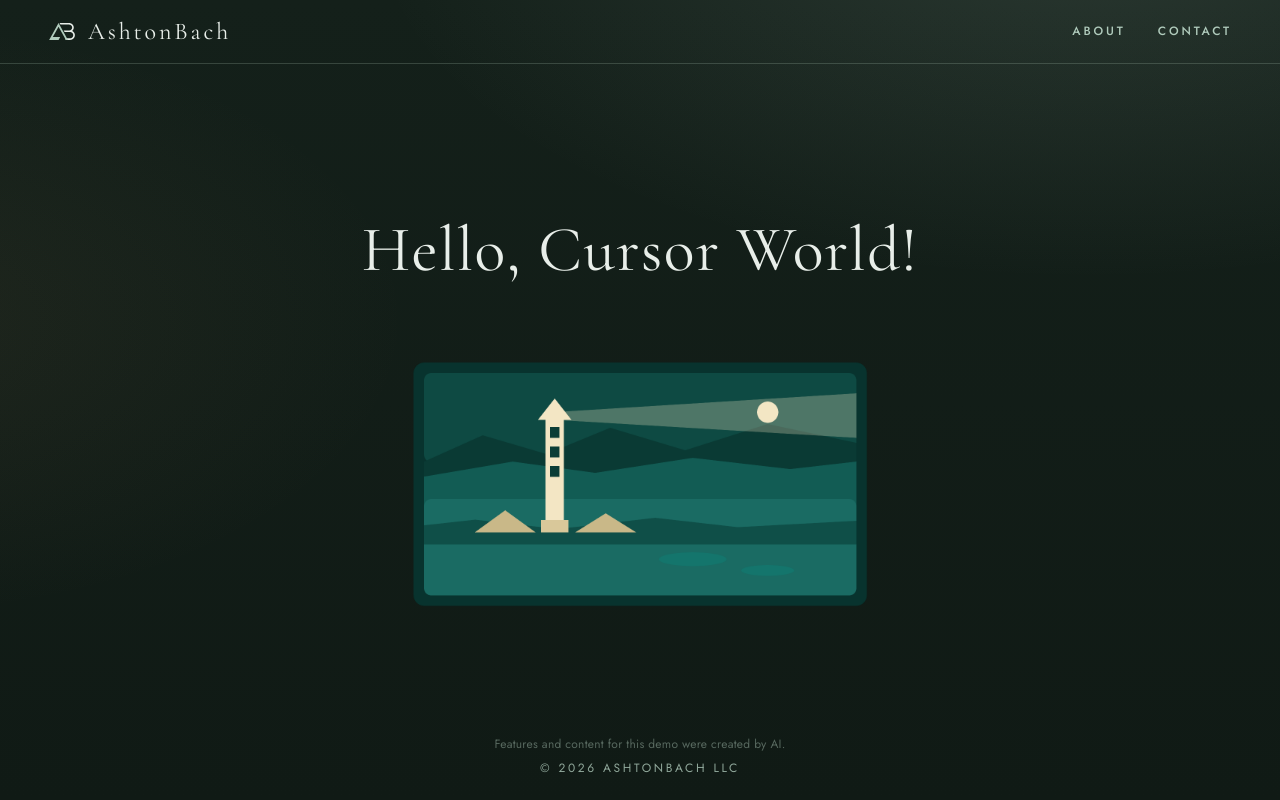
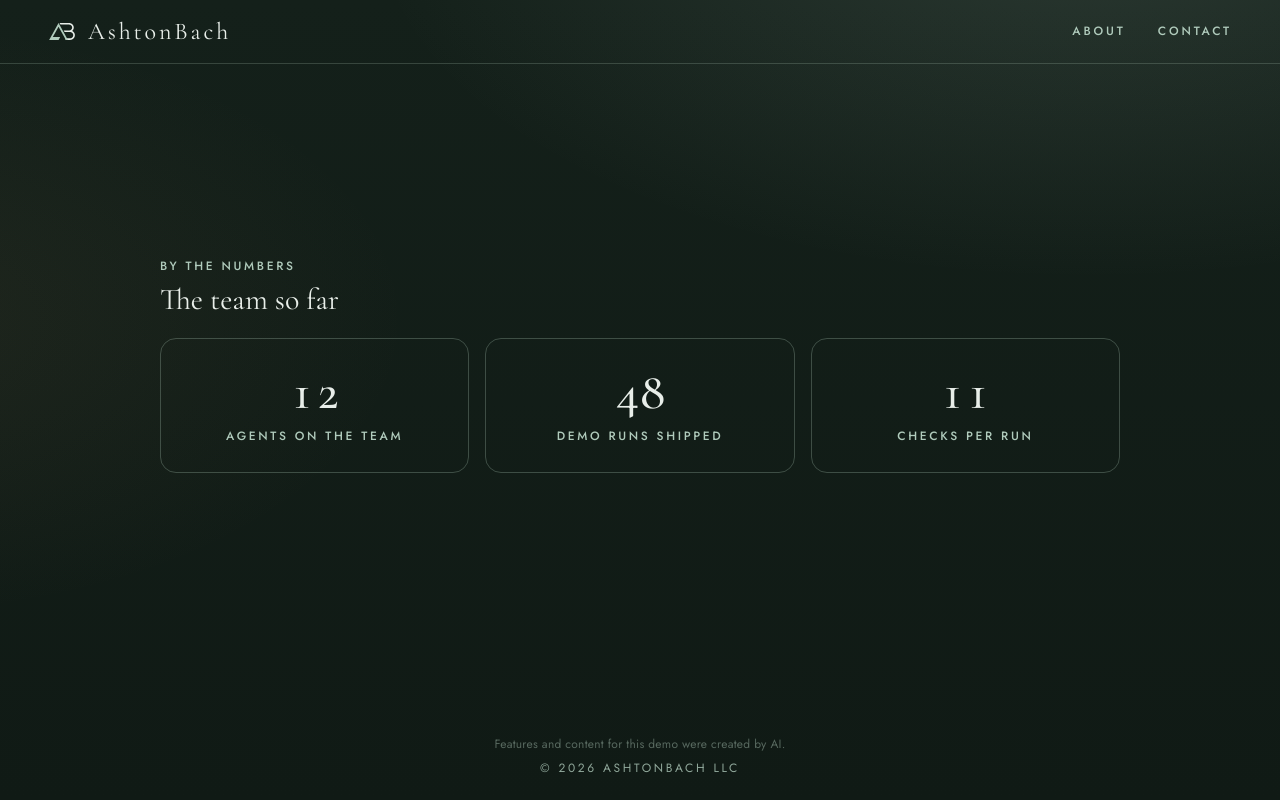
Before and after one commit to ashtonbach/agent-showcase, a Next.js app: page / in a window 1280 px wide. Built offline with nearby package versions, Linux system fonts and the light colour scheme.

Commit message:
Feature: Animated counter (Author: Jonah Reyes)
Co-authored-by: Agent 0067 <ashtonbach-bot@users.noreply.github.com>

```diff
--- /dev/null
+++ b/app/lab/animated-counter/index.tsx
@@ -0,0 +1,59 @@
+"use client";
+import { useEffect, useRef, useState } from "react";
+
+const STATS = [
+  { label: "Agents on the team", value: 12 },
+  { label: "Demo runs shipped", value: 48 },
+  { label: "Checks per run", value: 11 },
+];
+const css = `
+.lab-counter { width: min(960px, 100%); margin: 8px auto 56px; }
+.lab-counter h2 { font-family: var(--serif); font-weight: 400; font-size: 30px; line-height: 1.2; margin: 6px 0 20px; }
+.lab-counter ul { display: grid; grid-template-columns: repeat(3, 1fr); gap: 16px; list-style: none; }
+.lab-counter li { padding: 24px; border: 1px solid rgba(176, 203, 188, 0.28); border-radius: 16px; text-align: center; }
+.lab-counter strong { display: block; font-family: var(--serif); font-weight: 500; font-size: 52px; line-height: 1.1; font-variant-numeric: tabular-nums; }
+@media (max-width: 640px) { .lab-counter ul { grid-template-columns: 1fr; } }
+`;
+
+export default function AnimatedCounter() {
+  const ref = useRef<HTMLElement>(null);
+  const [n, setN] = useState(STATS.map(() => 0));
+  useEffect(() => {
+    const el = ref.current;
+    if (!el) return;
+    const done = () => setN(STATS.map((s) => s.value));
+    if (window.matchMedia("(prefers-reduced-motion: reduce)").matches) return done();
+    let raf = 0;
+    const io = new IntersectionObserver((entries) => {
+      if (!entries.some((e) => e.isIntersecting)) return;
+      io.disconnect();
+      const t0 = performance.now();
+      const tick = (t: number) => {
+        const p = Math.min(1, (t - t0) / 1200);
+        setN(STATS.map((s) => Math.round(s.value * p)));
+        if (p < 1) raf = requestAnimationFrame(tick);
+      };
+      raf = requestAnimationFrame(tick);
+    });
+    io.observe(el);
+    return () => {
+      io.disconnect();
+      cancelAnimationFrame(raf);
+    };
+  }, []);
+  return (
+    <section ref={ref} data-lab="animated-counter" className="lab-counter" aria-labelledby="lab-counter-title">
+      <style>{css}</style>
+      <p className="label">By the numbers</p>
+      <h2 id="lab-counter-title">The team so far</h2>
+      <ul>
+        {STATS.map((s, i) => (
+          <li key={s.label}>
+            <strong data-final={s.value}>{n[i]}</strong>
+            <span className="label">{s.label}</span>
+          </li>
+        ))}
+      </ul>
+    </section>
+  );
+}
--- a/app/page.tsx
+++ b/app/page.tsx
@@ -1,9 +1,10 @@
+import Lab from "./lab/animated-counter";
 export default function Page() {
   return (
     <div style={{ display: "flex", flexDirection: "column", alignItems: "center", width: "100%", gap: "1rem" }}>
       <h1 className="page-title" style={{ whiteSpace: "nowrap" }}>Hello, Cursor World!</h1>
       <img className="world-image" src="/worlds/cursor.png" alt="Cursor world" width={480} height={270} style={{ width: 480, maxWidth: "90vw", height: "auto", margin: 0, borderRadius: 12 }} />
-      {/* lab:slot */}
+      <Lab /> {/* lab:slot */}
     </div>
   );
 }
```
